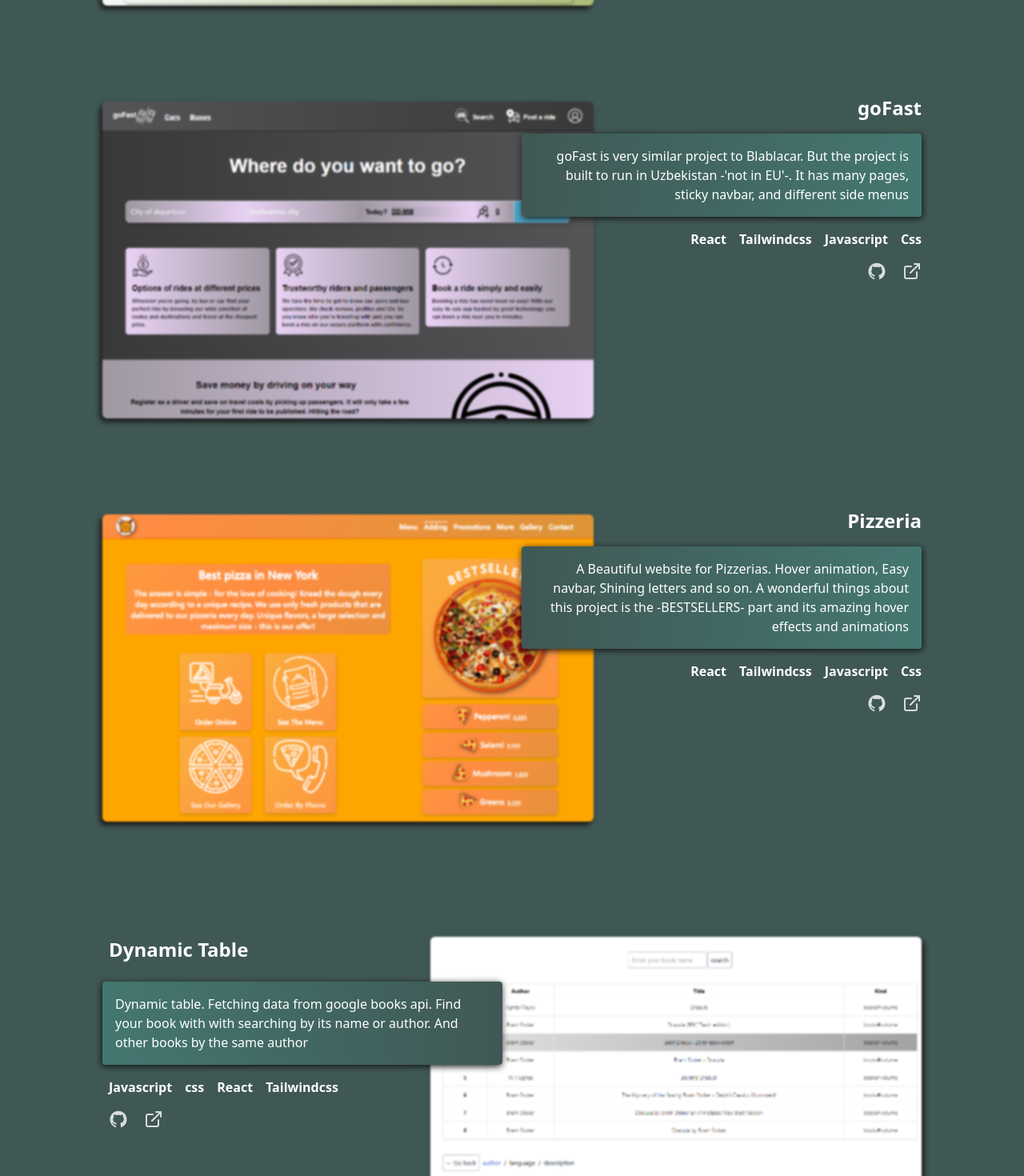
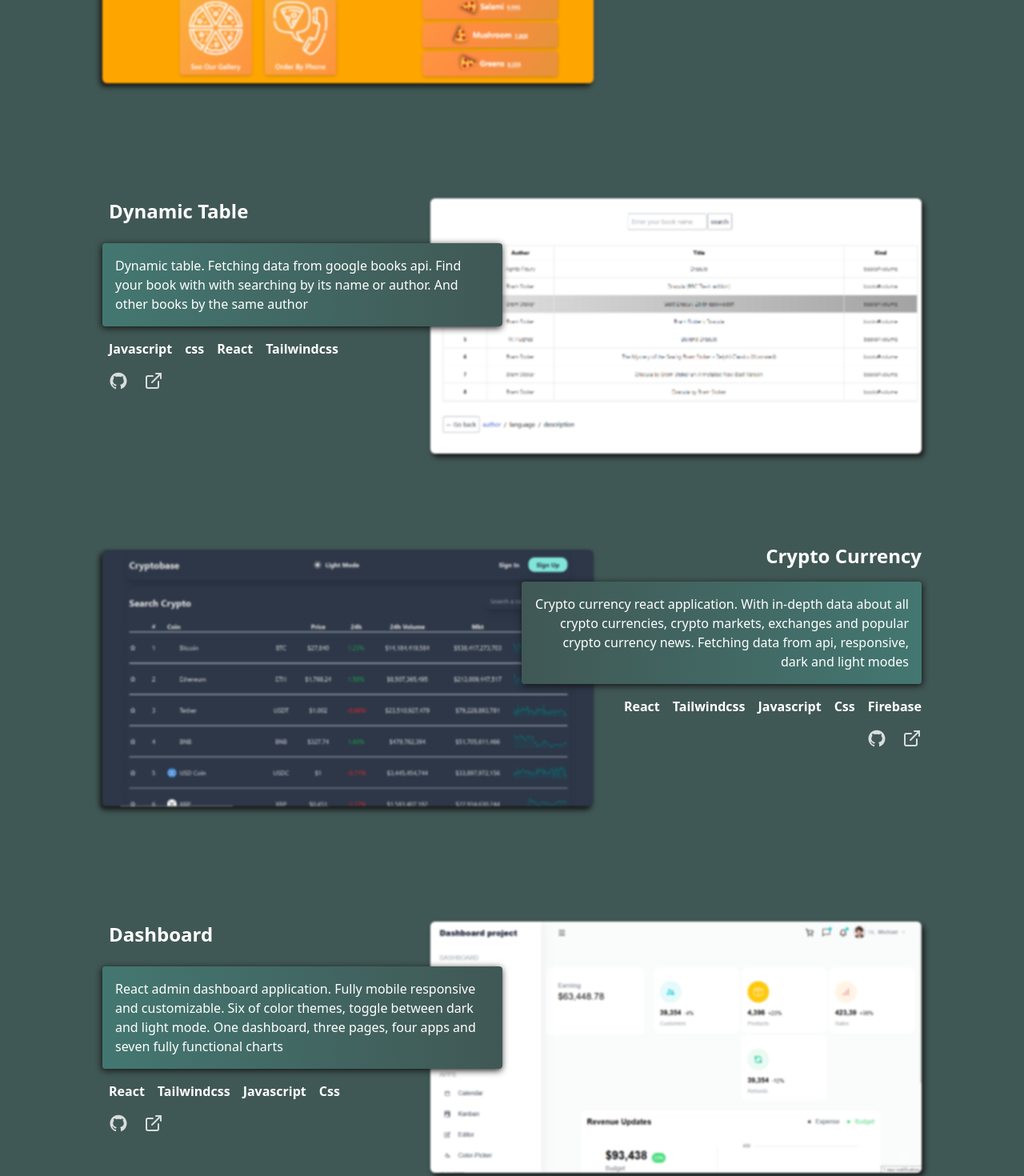
Before and after one commit to Umar7799/Umar-s-portfolio, a React (Create React App) app: page / in a window 1280 px wide. Shown: the part 2120-3590 px from the top of the page at 80% size. Built offline with nearby package versions, Linux system fonts and the light colour scheme.

Commit message:
sorting projects

```diff
--- a/src/components/Work.jsx
+++ b/src/components/Work.jsx
@@ -9,8 +9,8 @@ import { AiOutlineGithub } from 'react-icons/ai'
 import { FiExternalLink } from 'react-icons/fi'
 import DynamicTable from '../picss/DynamicTable.png'
 import Pizzeria from '../picss/Pizzeria.png'
-import goFastPic from '../picss/goFastPic.png'
-import royalHouse from '../picss/RoyalHouse.png'
+// import goFastPic from '../picss/goFastPic.png'
+// import royalHouse from '../picss/RoyalHouse.png'
 
 
 const Work = () => {
@@ -29,7 +29,7 @@ const Work = () => {
 
             <div className='hidden md:block'>
                 {/* LAST ADDED */}
-
+                {/*}
                 <div className='flex px-24 lg:px-32 pb-12 pt-6 duration-500'>
                     <div className='flex relative shadow-xs mt-10 ml-4 lg:ml-0'>
                         <img alt='Project-Pic' src={royalHouse} className='projectImgLeft cursor-pointer mt-6 lg:mt-2 rounded-md w-[60%] blur-[1px] duration-500' />
@@ -41,14 +41,12 @@ const Work = () => {
                             </div>
 
                             <div>
-                                {/* TECHNOLOGIES */}
                                 <ul className='flex space-x-4 justify-end font-semibold'>
                                     <li>React</li>
                                     <li>Tailwindcss</li>
                                     <li>Javascript</li>
                                     <li>Css</li>
                                 </ul>
-                                {/* ICONS */}
                                 <ul className='flex justify-end text-2xl space-x-5 pt-4'>
                                     <li><a target="_blank" rel="noreferrer" href='https://github.com/Umar7799/Royal-House' className='opacity-[0.8] hover:opacity-[1] duration-300 cursor-pointer'><AiOutlineGithub /></a></li>
                                     <li><a target="_blank" rel="noreferrer" href='https://royal-house.netlify.app/' className='opacity-[0.8] hover:opacity-[1] duration-300 cursor-pointer'><FiExternalLink /></a></li>
@@ -58,27 +56,23 @@ const Work = () => {
                     </div>
                 </div>
 
+                <div className='flex px-24 lg:px-32 lg:py-12 md:py-20 duration-500'>
+                    <div className=' flex justify-end relative mt-10'>
+                        <img alt='Project-Pic' src={goFastPic} className='projectImgRight cursor-pointer mt-6 lg:mt-2 rounded-md w-[60%] blur-[1px] duration-500' />
 
-                <div className='flex px-24 lg:px-32 pb-12 pt-6 duration-500'>
-                    <div className='flex relative shadow-xs mt-10 ml-4 lg:ml-0'>
-                        <img alt='Project-Pic' src={goFastPic} className='projectImgLeft cursor-pointer mt-6 lg:mt-2 rounded-md w-[60%] blur-[1px] duration-500' />
-
-                        <div class="absolute right-0 h-full bg-opacity-40 duration-500">
-                            <div className='text-right'>
-                                <h1 class="text-2xl font-semibold text-white cursor-pointer">goFast</h1>
-                                <p class="projectCommentRight bg-gradient-to-r from-[#405855]  to-[#447771] p-4 my-4 rounded lg:w-[500px] md:w-[400px]">goFast is very similar project to Blablacar. But the project is built to run in Uzbekistan -'not in EU'-. It has many pages, sticky navbar, and different side menus</p>
+                        <div class="absolute left-0 h-full bg-opacity-40 duration-500 ">
+                            <div>
+                                <h3 class="text-2xl font-semibold pl-2 py-2 cursor-pointer">goFast</h3>
+                                <p class="projectCommentLeft  bg-gradient-to-r from-[#447771]  to-[#405855] shadow-lg p-4 my-4 rounded lg:w-[500px] md:w-[400px]">goFast is very similar project to Blablacar. But the project is built to run in Uzbekistan -'not in EU'-. It has many pages, sticky navbar, and different side menus</p>
                             </div>
-
                             <div>
-                                {/* TECHNOLOGIES */}
-                                <ul className='flex space-x-4 justify-end font-semibold'>
-                                    <li>React</li>
+                                <ul className='flex space-x-4 break-words font-semibold pl-2'>
+                                <li>React</li>
                                     <li>Tailwindcss</li>
                                     <li>Javascript</li>
                                     <li>Css</li>
                                 </ul>
-                                {/* ICONS */}
-                                <ul className='flex justify-end text-2xl space-x-5 pt-4'>
+                                <ul className='flex text-2xl space-x-5 pl-2 pt-4 '>
                                     <li><a target="_blank" rel="noreferrer" href='https://github.com/Umar7799/goFast' className='opacity-[0.8] hover:opacity-[1] duration-300 cursor-pointer'><AiOutlineGithub /></a></li>
                                     <li><a target="_blank" rel="noreferrer" href='https://gofastfirst.netlify.app/' className='opacity-[0.8] hover:opacity-[1] duration-300 cursor-pointer'><FiExternalLink /></a></li>
                                 </ul>
@@ -86,6 +80,9 @@ const Work = () => {
                         </div>
                     </div>
                 </div>
+
+    */}
+
 
                 <div className='flex px-24 lg:px-32 pb-12 pt-6 duration-500'>
                     <div className='flex relative shadow-xs mt-10 ml-4 lg:ml-0'>
@@ -166,30 +163,33 @@ const Work = () => {
                     </div>
                 </div>
 
-                <div className='flex px-24 lg:px-32 lg:py-12 md:py-20 duration-500'>
+                <div className='flex px-24 lg:px-32 lg:py-12 md:py-24 duration-500'>
                     <div className=' flex justify-end relative mt-10'>
-                        <img alt='Project-Pic' src={HelpToDev} className='projectImgRight cursor-pointer mt-6 lg:mt-2 rounded-md w-[60%] blur-[1px] duration-500' />
+                        <img alt='Project-Pic' src={Dashboard} className='projectImgRight cursor-pointer mt-6 lg:mt-2 rounded-md w-[60%] blur-[1px] duration-500' />
+
                         <div class="absolute left-0 h-full bg-opacity-40 duration-500 ">
                             <div>
-                                <h3 class="text-2xl font-semibold pl-2 py-2 cursor-pointer">HelpToDev</h3>
-                                <p class="projectCommentLeft  bg-gradient-to-r from-[#447771]  to-[#405855] shadow-lg p-4 my-4 rounded lg:w-[500px] md:w-[400px]">helpToDev. To share software engineering problems and solutions. Software developing Community! Similar to Stackoverflow. Fully responsive and customizable</p>
+                                <h3 class="text-2xl font-semibold pl-2 py-2 cursor-pointer">Dashboard</h3>
+                                <p class="projectCommentLeft bg-gradient-to-r from-[#447771]  to-[#405855] shadow-lg p-4 my-4 rounded lg:w-[500px] md:w-[400px]">React admin dashboard application. Fully mobile responsive and customizable. Six of color themes, toggle between dark and light mode. One dashboard, three pages, four apps and seven fully functional charts</p>
                             </div>
 
                             <div>
                                 <ul className='flex space-x-4 font-semibold pl-2'>
-                                    <li>Javascript</li>
-                                    <li>css</li>
                                     <li>React</li>
                                     <li>Tailwindcss</li>
+                                    <li>Javascript</li>
+                                    <li>Css</li>
                                 </ul>
-                                <ul className='flex text-2xl space-x-5 pl-2 pt-4 '>
-                                    <li><a target="_blank" rel="noreferrer" href='https://github.com/Umar7799/help-to-dev.git' className='opacity-[0.8] hover:opacity-[1] duration-300 cursor-pointer'><AiOutlineGithub /></a></li>
-                                    <li><a target="_blank" rel="noreferrer" href='https://peppy-smakager-545db1.netlify.app' className='opacity-[0.8] hover:opacity-[1] duration-300 cursor-pointer'><FiExternalLink /></a></li>
+                                <ul className='flex text-2xl space-x-5 pl-2 pt-4'>
+                                    <li><a target="_blank" rel="noreferrer" href='https://github.com/Umar7799/Dashboard-app.git' className='opacity-[0.8] hover:opacity-[1] duration-300 cursor-pointer'><AiOutlineGithub /></a></li>
+                                    <li><a target="_blank" rel="noreferrer" href='https://wonderful-marigold-a4fcc1.netlify.app' className='opacity-[0.8] hover:opacity-[1] duration-300 cursor-pointer'><FiExternalLink /></a></li>
                                 </ul>
                             </div>
                         </div>
                     </div>
                 </div>
+
+
 
                 <div className='flex px-24 lg:px-32 pb-12 pt-6 duration-500'>
                     <div className='flex relative shadow-xs mt-10 ml-4 lg:ml-0'>
@@ -216,31 +216,33 @@ const Work = () => {
                     </div>
                 </div>
 
-                <div className='flex px-24 lg:px-32 lg:py-12 md:py-24 duration-500'>
+                <div className='flex px-24 lg:px-32 lg:py-12 md:py-20 duration-500'>
                     <div className=' flex justify-end relative mt-10'>
-                        <img alt='Project-Pic' src={Dashboard} className='projectImgRight cursor-pointer mt-6 lg:mt-2 rounded-md w-[60%] blur-[1px] duration-500' />
-
+                        <img alt='Project-Pic' src={HelpToDev} className='projectImgRight cursor-pointer mt-6 lg:mt-2 rounded-md w-[60%] blur-[1px] duration-500' />
                         <div class="absolute left-0 h-full bg-opacity-40 duration-500 ">
                             <div>
-                                <h3 class="text-2xl font-semibold pl-2 py-2 cursor-pointer">Dashboard</h3>
-                                <p class="projectCommentLeft bg-gradient-to-r from-[#447771]  to-[#405855] shadow-lg p-4 my-4 rounded lg:w-[500px] md:w-[400px]">React admin dashboard application. Fully mobile responsive and customizable. Six of color themes, toggle between dark and light mode. One dashboard, three pages, four apps and seven fully functional charts</p>
+                                <h3 class="text-2xl font-semibold pl-2 py-2 cursor-pointer">HelpToDev</h3>
+                                <p class="projectCommentLeft  bg-gradient-to-r from-[#447771]  to-[#405855] shadow-lg p-4 my-4 rounded lg:w-[500px] md:w-[400px]">helpToDev. To share software engineering problems and solutions. Software developing Community! Similar to Stackoverflow. Fully responsive and customizable</p>
                             </div>
 
                             <div>
                                 <ul className='flex space-x-4 font-semibold pl-2'>
+                                    <li>Javascript</li>
+                                    <li>css</li>
                                     <li>React</li>
                                     <li>Tailwindcss</li>
-                                    <li>Javascript</li>
-                                    <li>Css</li>
                                 </ul>
-                                <ul className='flex text-2xl space-x-5 pl-2 pt-4'>
-                                    <li><a target="_blank" rel="noreferrer" href='https://github.com/Umar7799/Dashboard-app.git' className='opacity-[0.8] hover:opacity-[1] duration-300 cursor-pointer'><AiOutlineGithub /></a></li>
-                                    <li><a target="_blank" rel="noreferrer" href='https://wonderful-marigold-a4fcc1.netlify.app' className='opacity-[0.8] hover:opacity-[1] duration-300 cursor-pointer'><FiExternalLink /></a></li>
+                                <ul className='flex text-2xl space-x-5 pl-2 pt-4 '>
+                                    <li><a target="_blank" rel="noreferrer" href='https://github.com/Umar7799/help-to-dev.git' className='opacity-[0.8] hover:opacity-[1] duration-300 cursor-pointer'><AiOutlineGithub /></a></li>
+                                    <li><a target="_blank" rel="noreferrer" href='https://peppy-smakager-545db1.netlify.app' className='opacity-[0.8] hover:opacity-[1] duration-300 cursor-pointer'><FiExternalLink /></a></li>
                                 </ul>
                             </div>
                         </div>
                     </div>
                 </div>
+
+
+
             </div>
 
 
@@ -250,7 +252,7 @@ const Work = () => {
 
                 {/* LAST ADDED */}
 
-
+{/*
                 <div
                     style={{
                         backgroundImage: `url(${royalHouse}) `,
@@ -264,11 +266,9 @@ const Work = () => {
                         <p class="pt-6">Royal House is very simple website for local business owner to show newest products. The project has carousel, blurry animations and very easy to navigate</p>
                     </div>
                     <div className='absolute sm:bottom-5 bottom-6 sm:left-8 left-4'>
-                        {/* TECHNOLOGIES */}
                         <ul className='pr-4 text-xs'>
                             <p>React &nbsp;Tailwindcss &nbsp;JavaScript &nbsp;Css</p>
                         </ul>
-                        {/* ICONS */}
                         <ul className='flex text-2xl space-x-5 pr-8 pt-4'>
                             <li><a target="_blank" rel="noreferrer" href='https://github.com/Umar7799/Royal-House' className='opacity-[0.8] hover:opacity-[1] cursor-pointer duration-300'><AiOutlineGithub /></a></li>
                             <li><a target="_blank" rel="noreferrer" href='https://royal-house.netlify.app/' className='opacity-[0.8] hover:opacity-[1] cursor-pointer duration-300'><FiExternalLink /></a></li>
@@ -290,17 +290,17 @@ const Work = () => {
                         <p class="pt-6">goFast is very similar project to Blablacar. But the project is built to run in Uzbekistan -'not in EU'-. It has many pages, sticky navbar, and different side menus</p>
                     </div>
                     <div className='absolute sm:bottom-5 bottom-6 sm:left-8 left-4'>
-                        {/* TECHNOLOGIES */}
                         <ul className='pr-4 text-xs'>
                             <p>React &nbsp;Tailwindcss &nbsp;JavaScript &nbsp;Css</p>
                         </ul>
-                        {/* ICONS */}
                         <ul className='flex text-2xl space-x-5 pr-8 pt-4'>
                             <li><a target="_blank" rel="noreferrer" href='https://github.com/Umar7799/goFast' className='opacity-[0.8] hover:opacity-[1] cursor-pointer duration-300'><AiOutlineGithub /></a></li>
                             <li><a target="_blank" rel="noreferrer" href='https://gofastfirst.netlify.app/' className='opacity-[0.8] hover:opacity-[1] cursor-pointer duration-300'><FiExternalLink /></a></li>
                         </ul>
                     </div>
                 </div>
+
+                */}
 
                 <div
                     style={{
@@ -379,28 +379,29 @@ const Work = () => {
 
                 <div
                     style={{
-                        backgroundImage: `url(${HelpToDev}) `,
+                        backgroundImage: `url(${Dashboard}) `,
                         backgroundRepeat: 'no-repeat',
                         backgroundSize: 'cover',
                         backgroundPosition: 'center',
                     }}
-                    className='projects h-[350px] relative flex font-semibold justify-center shadow-[#1a1d1d] shadow-xs border border-[#405855] rounded-md mx-12 mt-10 duration-300 hover:text-black'>
-                    <div class="absolute text-center px-4 py-2 h-full bg-[#282c2c] bg-opacity-30 backdrop-blur-[3px] rounded drop-shadow-lg  hover:bg-opacity-0  hover:backdrop-blur-[2.5px] duration-500">
-                        <h1 class="text-2xl sm:px-5 pt-4 sm:pt-6 font-bold cursor-pointer">HelpToDev</h1>
-                        <p class="pt-6">helpToDev. To share software engineering problems and solutions. Software developing Community! Similar to Stackoverflow. Fully responsive and customizable</p>
+                    className='projects h-[350px] relative font-semibold flex justify-center shadow-[#1a1d1d] shadow-xs border border-[#405855] rounded-md mx-12 mt-10 duration-300 hover:text-black'>
+                    <div class="absolute text-center px-4 py-2 h-full bg-[#282c2c] bg-opacity-30 backdrop-blur-[3px] rounded drop-shadow-lg  hover:bg-opacity-0 hover:backdrop-blur-[2.5px] duration-500">
+                        <h1 class="text-2xl sm:px-5 pt-4 sm:pt-6 font-bold cursor-pointer">Dashboard</h1>
+                        <p class="pt-6">Admin dashboard application. Fully mobile responsive and customizable. Six of color themes, dark and light mode. One dashboard, three pages, four apps and seven fully functional charts</p>
                     </div>
                     <div className='absolute sm:bottom-5 bottom-6 sm:left-8 left-4'>
                         {/* TECHNOLOGIES */}
                         <ul className='pr-4 text-xs'>
-                            <p>JavaScript &nbsp;css &nbsp;React Tailwindcss</p>
+                            <p>React &nbsp;Tailwindcss &nbsp;JavaScript Css</p>
                         </ul>
                         {/* ICONS */}
                         <ul className='flex text-2xl space-x-5 pr-8 pt-4'>
-                            <li><a target="_blank" rel="noreferrer" href='https://github.com/Umar7799/help-to-dev.git' className='opacity-[0.8] hover:opacity-[1] cursor-pointer duration-300'><AiOutlineGithub /></a></li>
-                            <li><a target="_blank" rel="noreferrer" href='https://peppy-smakager-545db1.netlify.app' className='opacity-[0.8] hover:opacity-[1] cursor-pointer duration-300'><FiExternalLink /></a></li>
+                            <li><a target="_blank" rel="noreferrer" href='https://github.com/Umar7799/Dashboard-app.git' className='opacity-[0.8] hover:opacity-[1] cursor-pointer duration-300'><AiOutlineGithub /></a></li>
+                            <li><a target="_blank" rel="noreferrer" href='https://wonderful-marigold-a4fcc1.netlify.app' className='opacity-[0.8] hover:opacity-[1] cursor-pointer duration-300'><FiExternalLink /></a></li>
                         </ul>
                     </div>
                 </div>
+
 
                 <div
                     style={{
@@ -428,30 +429,36 @@ const Work = () => {
                     </div>
                 </div>
 
+
+
+
+
                 <div
                     style={{
-                        backgroundImage: `url(${Dashboard}) `,
+                        backgroundImage: `url(${HelpToDev}) `,
                         backgroundRepeat: 'no-repeat',
                         backgroundSize: 'cover',
                         backgroundPosition: 'center',
                     }}
-                    className='projects h-[350px] relative font-semibold flex justify-center shadow-[#1a1d1d] shadow-xs border border-[#405855] rounded-md mx-12 mt-10 duration-300 hover:text-black'>
-                    <div class="absolute text-center px-4 py-2 h-full bg-[#282c2c] bg-opacity-30 backdrop-blur-[3px] rounded drop-shadow-lg  hover:bg-opacity-0 hover:backdrop-blur-[2.5px] duration-500">
-                        <h1 class="text-2xl sm:px-5 pt-4 sm:pt-6 font-bold cursor-pointer">Dashboard</h1>
-                        <p class="pt-6">Admin dashboard application. Fully mobile responsive and customizable. Six of color themes, dark and light mode. One dashboard, three pages, four apps and seven fully functional charts</p>
+                    className='projects h-[350px] relative flex font-semibold justify-center shadow-[#1a1d1d] shadow-xs border border-[#405855] rounded-md mx-12 mt-10 duration-300 hover:text-black'>
+                    <div class="absolute text-center px-4 py-2 h-full bg-[#282c2c] bg-opacity-30 backdrop-blur-[3px] rounded drop-shadow-lg  hover:bg-opacity-0  hover:backdrop-blur-[2.5px] duration-500">
+                        <h1 class="text-2xl sm:px-5 pt-4 sm:pt-6 font-bold cursor-pointer">HelpToDev</h1>
+                        <p class="pt-6">helpToDev. To share software engineering problems and solutions. Software developing Community! Similar to Stackoverflow. Fully responsive and customizable</p>
                     </div>
                     <div className='absolute sm:bottom-5 bottom-6 sm:left-8 left-4'>
                         {/* TECHNOLOGIES */}
                         <ul className='pr-4 text-xs'>
-                            <p>React &nbsp;Tailwindcss &nbsp;JavaScript Css</p>
+                            <p>JavaScript &nbsp;css &nbsp;React Tailwindcss</p>
                         </ul>
                         {/* ICONS */}
                         <ul className='flex text-2xl space-x-5 pr-8 pt-4'>
-                            <li><a target="_blank" rel="noreferrer" href='https://github.com/Umar7799/Dashboard-app.git' className='opacity-[0.8] hover:opacity-[1] cursor-pointer duration-300'><AiOutlineGithub /></a></li>
-                            <li><a target="_blank" rel="noreferrer" href='https://wonderful-marigold-a4fcc1.netlify.app' className='opacity-[0.8] hover:opacity-[1] cursor-pointer duration-300'><FiExternalLink /></a></li>
+                            <li><a target="_blank" rel="noreferrer" href='https://github.com/Umar7799/help-to-dev.git' className='opacity-[0.8] hover:opacity-[1] cursor-pointer duration-300'><AiOutlineGithub /></a></li>
+                            <li><a target="_blank" rel="noreferrer" href='https://peppy-smakager-545db1.netlify.app' className='opacity-[0.8] hover:opacity-[1] cursor-pointer duration-300'><FiExternalLink /></a></li>
                         </ul>
                     </div>
                 </div>
+
+
             </div>
 
         </div>
```
